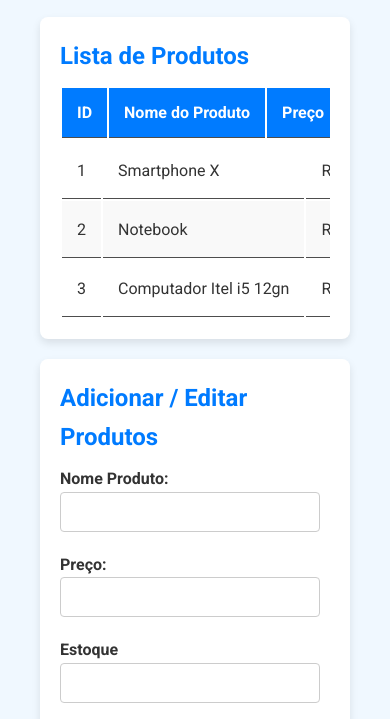
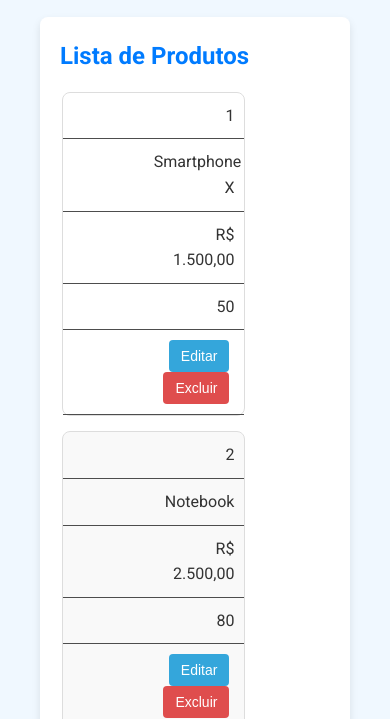
Before and after one commit to ErikCarvalho1/Componentes-HTML, a plain HTML site: page ELEMENTOS/index.html in a window 390 px wide. Shown: the part 125-844 px from the top of the page. Drawn offline with Linux system fonts and the light colour scheme.

Commit message:
segundo commit

```diff
--- a/ELEMENTOS/style.css
+++ b/ELEMENTOS/style.css
@@ -158,3 +158,42 @@ footer{
 .bnt-salvar:hover, .bnt-limpar:hover{
     opacity: 0.9;
 }
+/* Media Queries para Responsividade */
+@media (max-width: 768px) {
+    .tabela-produtos th, .tabela-produtos td {
+        padding: 10px;
+    }
+
+    .tabela-produtos thead {
+        display: none; /* Oculta o cabeçalho da tabela em telas menores para um layout mais "cartão" */
+    }
+
+    .tabela-produtos, .tabela-produtos tbody, .tabela-produtos tr, .tabela-produtos td {
+        display: block;
+        width: 100%;
+    }
+
+    .tabela-produtos tr {
+        margin-bottom: 15px;
+        border: 1px solid #ddd;
+        border-radius: 8px;
+    }
+
+    .tabela-produtos td {
+        text-align: right;
+        position: relative;
+        padding-left: 50%;
+    }
+
+    .tabela-produtos td:before {
+        content: attr(data-label);
+        position: absolute;
+        left: 0;
+        width: 50%;
+        padding-left: 15px;
+        font-weight: bold;
+        text-align: left;
+    }
+
+
+}
```
